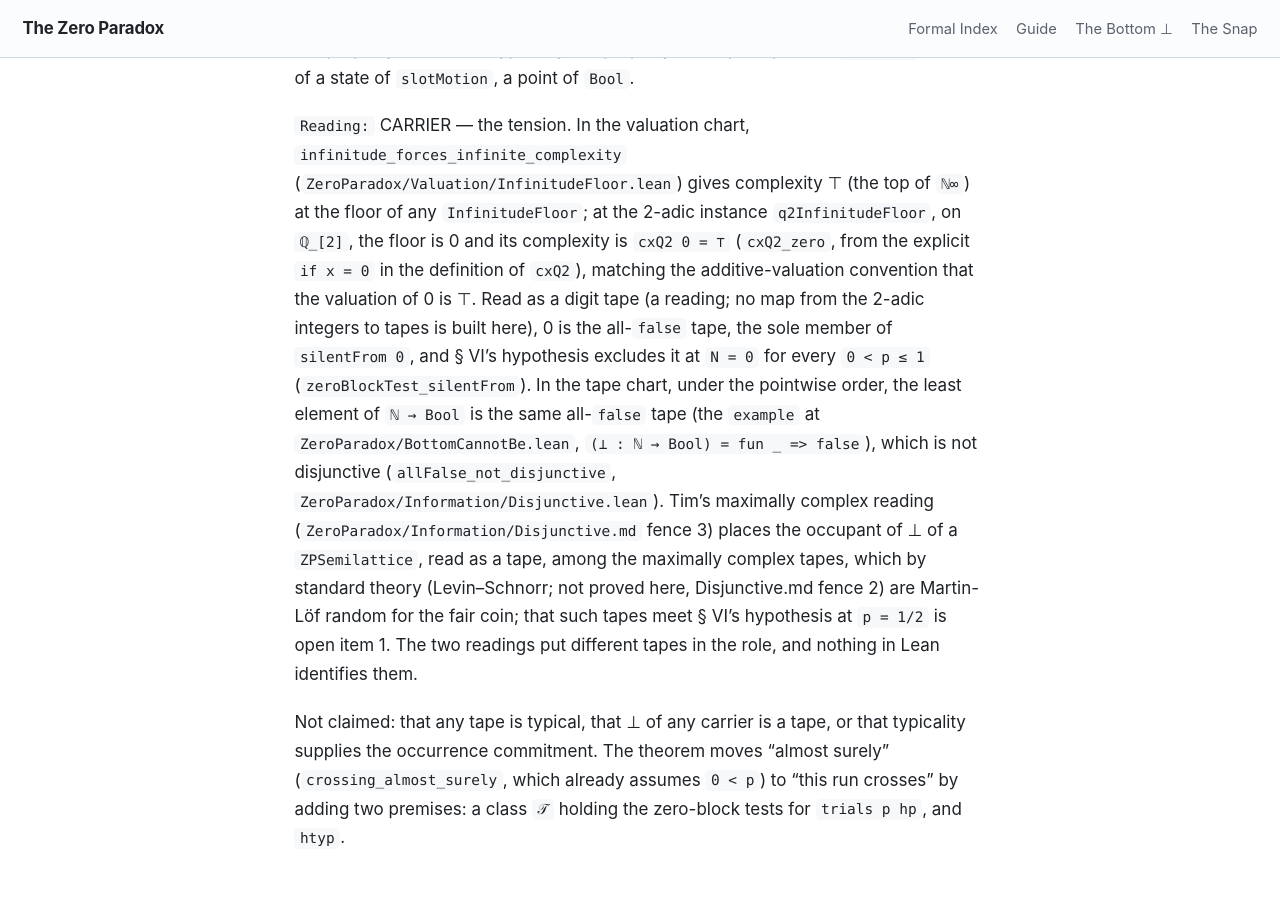
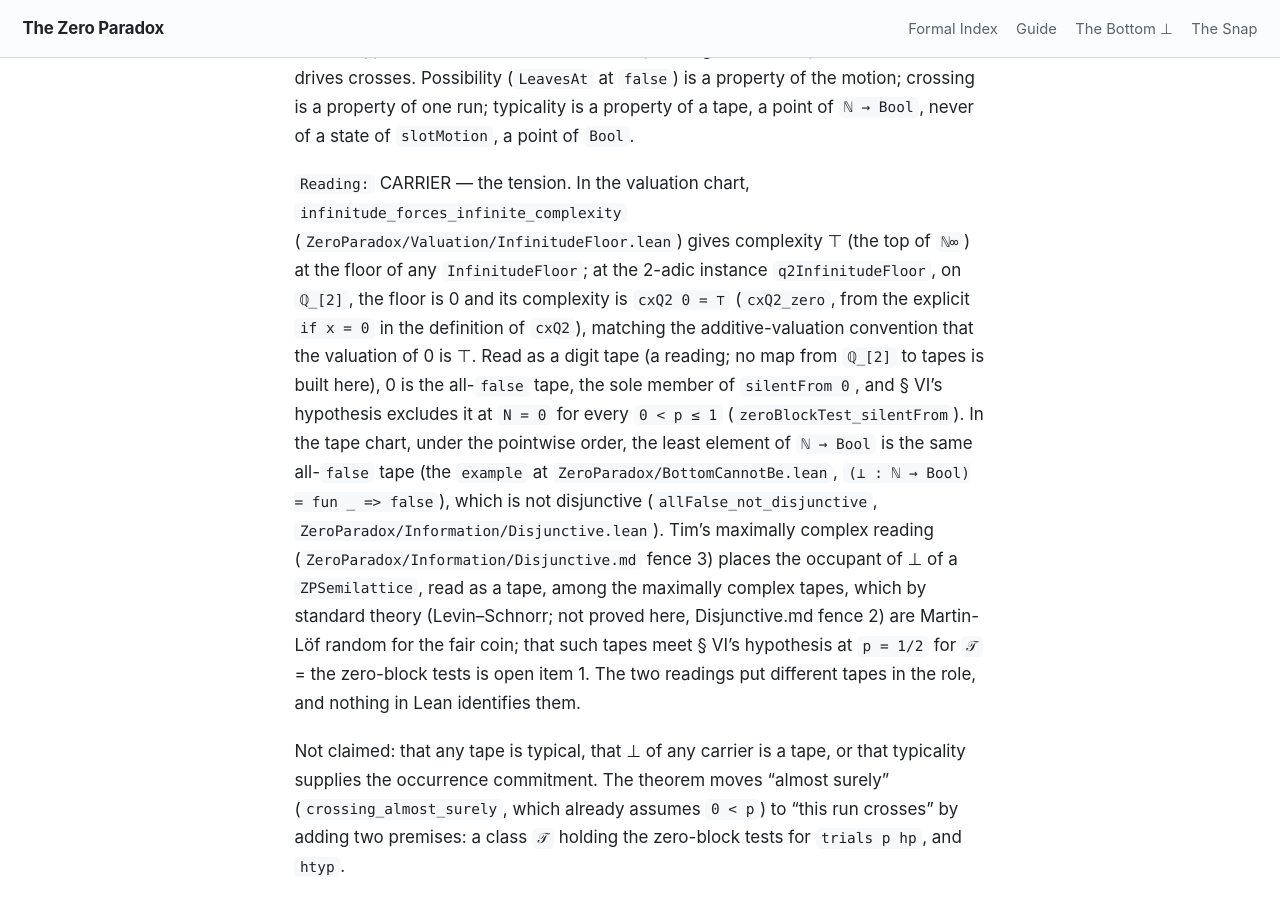
Before and after one commit to timbrigham/ZeroParadox, a Jekyll site: the page built from ZeroParadox/Information/CrossingTrials.md, in a window 1280 px wide and 900 px high, scrolled down 3670 px. Built offline with Jekyll 4.4.1, drawn with Linux system fonts in a browser that asks for light colours; our own code applies the rules of GitHub Pages for plain Markdown files; some of the changed text lies outside the part shown.

Commit message:
Typicality round 4: converse-failure example, zero-block scope in md
CE-R3-1: add an anonymous example in CrossingTrials.lean proving the
converse of slotRun_image_departs_of_avoids fails: for every one-to-one
lax map and every class holding the zero-block tests for trials (1/2),
the squares tape's image run leaves its start and the tape does not
avoid the class. Both glosses (CrossingTrials.lean, DieCannotBe.lean
index) are Statement: and point at it.

CE-R3-2: CrossingTrials.md names the test class (the zero-block tests)
where Martin-Lof randomness is said to meet htyp; "is a tape" -> "gives
a tape". Also: squares control named as the "not necessary" witness,
"2-adic integers" -> ℚ_[2], three long lines rewrapped.

Co-Authored-By: Claude Opus 5.5 <noreply@anthropic.com>
Claude-Session: https://claude.ai/code/session_01Qj4hZEe22hsY1FqfbKnnU2

```diff
--- a/ZeroParadox/Information/CrossingTrials.md
+++ b/ZeroParadox/Information/CrossingTrials.md
@@ -44,8 +44,9 @@ two-chart reading for § IV–VII.
   arXiv:2004.02851, p. 32, Definition 4.24 (citing Wang): "A Kurtz null test is a Martin-Löf test ⟨V_i⟩
   such that for some computable function f : ω → (2^{<ω})^{<ω}, V_n = [f(n)] for all n"; p. 33, Theorem
   4.26 (credited there to Wang and to Downey, Griffiths and Reid): a sequence is Kurtz random iff it
-  passes all Kurtz null tests. Each level of a `ZeroBlockTest` is a finite union of cylinders, chosen by a primitive recursive index, so at `p = 1/2` a zero-block
-  test has the shape of a Kurtz null test (open item 1).
+  passes all Kurtz null tests. Each level of a `ZeroBlockTest` is a finite union of cylinders, chosen
+  by a primitive recursive index, so at `p = 1/2` a zero-block test has the shape of a Kurtz null test
+  (open item 1).
 - **Kurtz randomness in Lean.** C. Freer, `algorithmic-randomness`
   (github.com/cameronfreer/algorithmic-randomness, commit `863da3d`,
   `AlgorithmicRandomness/Randomness/Kurtz.lean`, retrieved 2026-11-01): `IsKurtzRandom x := ∀ T :
@@ -61,13 +62,13 @@ two-chart reading for § IV–VII.
   `tendsto_freqOne_of_isMartinLofRandom_bernoulli'` ("SUV Theorem 34"): for `p ≤ 1` with
   `IsComputableReal (p : ℝ)` and `x` Martin-Löf random for its `bernoulliMeasure p hp`, the frequency of
   ones in `x` tends to `p`; for `p > 0` that gives infinitely many ones. Its hypothesis needs a
-  computable `p`, which § VI does not; that Martin-Löf randomness meets § VI's `htyp` is open item 1 at
-  `p = 1/2` and is not stated here for other `p`, and its `bernoulliMeasure` was not compared with
-  `trials`. For the uniform measure the same library has `exists_isMartinLofRandom_uniform` (a
-  Martin-Löf random sequence exists, `EffectiveLaws.lean`) and
+  computable `p`, which § VI does not; that Martin-Löf randomness meets § VI's `htyp` for `𝒯` = the
+  zero-block tests is open item 1 at `p = 1/2` and is not stated here for other `p`, and its
+  `bernoulliMeasure` was not compared with `trials`. For the uniform measure the same library has
+  `exists_isMartinLofRandom_uniform` (a Martin-Löf random sequence exists, `EffectiveLaws.lean`) and
   `isEffectivelyNull_singleton_of_computable` (no computable sequence is, `EffectiveNull.lean`); given
-  open item 1, the first is a tape meeting `htyp` at `p = 1/2`. None of these libraries is a dependency
-  here.
+  open item 1, the first gives a tape meeting `htyp` at `p = 1/2` for `𝒯` = the zero-block tests. None
+  of these libraries is a dependency here.
 - **Mathlib.** The pin was searched 2026-11-01 for `Martin-L`, `MartinLof`, `algorithmic(ally)? random`,
   `Kurtz` (case-insensitive, `.lake/packages/mathlib/Mathlib`): zero matches. Not located as of
   2026-11-01, searched as stated. theoremsearch, four phrasings (Kurtz null test; Martin-Löf random for
@@ -104,15 +105,15 @@ of the motion; crossing is a property of one run; typicality is a property of a
 `InfinitudeFloor`; at the 2-adic instance `q2InfinitudeFloor`, on `ℚ_[2]`, the floor is 0 and its
 complexity is `cxQ2 0 = ⊤` (`cxQ2_zero`, from the explicit `if x = 0` in the definition of `cxQ2`),
 matching the additive-valuation convention that the valuation of 0 is ⊤. Read as a digit tape (a
-reading; no map from the 2-adic integers to tapes is built here), 0 is the all-`false` tape, the sole member of `silentFrom 0`, and § VI's hypothesis
-excludes it at `N = 0` for every `0 < p ≤ 1` (`zeroBlockTest_silentFrom`). In the tape chart, under the
+reading; no map from `ℚ_[2]` to tapes is built here), 0 is the all-`false` tape, the sole member of
+`silentFrom 0`, and § VI's hypothesis excludes it at `N = 0` for every `0 < p ≤ 1` (`zeroBlockTest_silentFrom`). In the tape chart, under the
 pointwise order, the least element of `ℕ → Bool` is the same all-`false` tape (the `example` at
 `ZeroParadox/BottomCannotBe.lean`, `(⊥ : ℕ → Bool) = fun _ => false`), which is not disjunctive
 (`allFalse_not_disjunctive`, `ZeroParadox/Information/Disjunctive.lean`). Tim's maximally complex reading
 (`ZeroParadox/Information/Disjunctive.md` fence 3) places the occupant of ⊥ of a `ZPSemilattice`, read as
 a tape, among the maximally complex tapes, which by standard theory (Levin–Schnorr; not proved here,
 Disjunctive.md fence 2) are Martin-Löf random for the fair coin; that such tapes meet § VI's hypothesis at
-`p = 1/2` is open item 1. The two readings put different tapes in the role, and nothing in Lean
+`p = 1/2` for `𝒯` = the zero-block tests is open item 1. The two readings put different tapes in the role, and nothing in Lean
 identifies them.
 
 Not claimed: that any tape is typical, that ⊥ of any carrier is a tape, or that typicality supplies the
```
Also changed, not shown: other parts of ZeroParadox/Information/CrossingTrials.md (+1 -1 lines), 2 other files.
